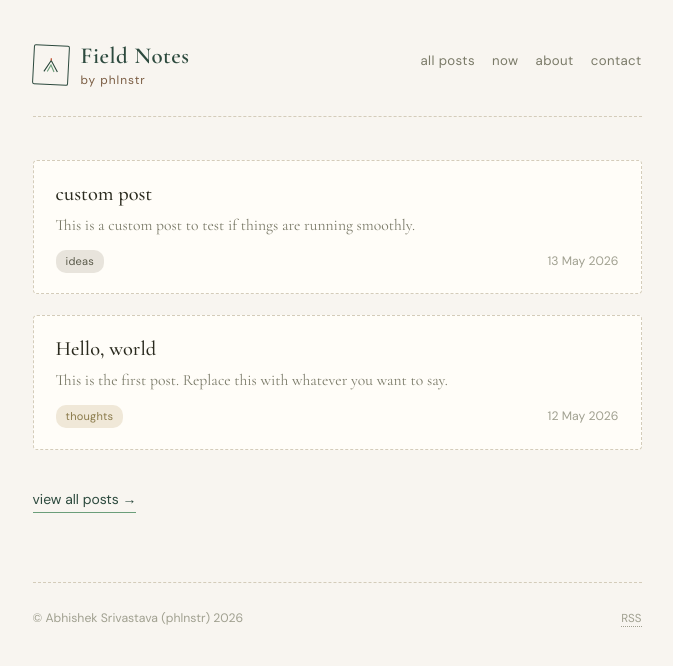
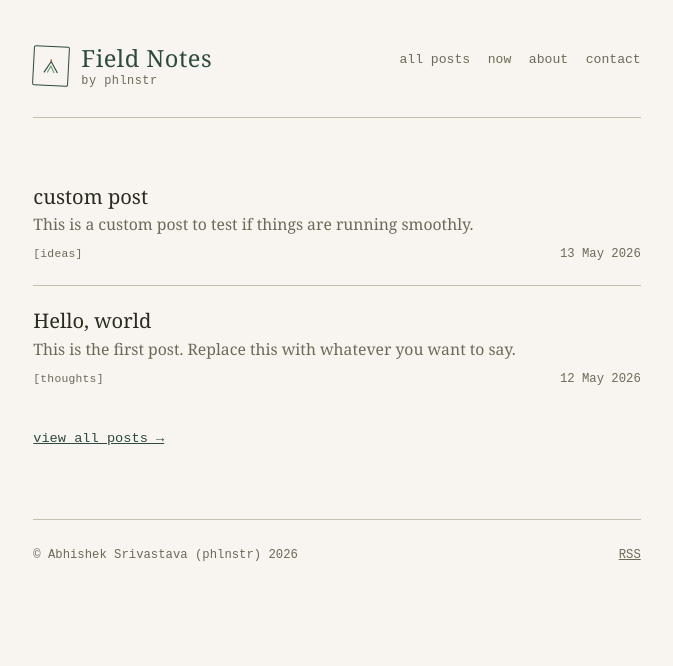
Before and after one commit to phlnstr/phlnstr.in, a Jekyll site: the page built from index.html, in a window 1280 px wide. Shown: the top 666 px of the page, without its empty margins (303-976 px from the left). Built offline with Jekyll 4.4.1, drawn with Linux system fonts in a browser that asks for light colours.

Commit message:
Update style.css

```diff
--- a/assets/css/style.css
+++ b/assets/css/style.css
@@ -1,41 +1,23 @@
 /* ========================================
    FIELD NOTES — Treeline Mail Theme
-   Edit colors here to change the whole site
+   System fonts · flat cards · collapsed palette
    ======================================== */
 
-@import url('https://fonts.googleapis.com/css2?family=Cormorant+Garamond:ital,wght@0,400;0,500;0,600;1,400&family=DM+Sans:wght@400;500;600&family=JetBrains+Mono:wght@400&display=swap');
-
 :root {
-  /* Core palette */
+  /* Core palette — three colors from the logo */
   --green-deep: #2d4a3e;
   --green-sage: #6b9e7a;
   --rust: #c25a3c;
-  --khaki: #7a5c42;
-  --ochre: #d4a03a;
 
   /* Backgrounds */
   --bg: #f8f5f0;
-  --card-bg: #fffdf8;
-  --card-border: #d4ccba;
 
-  /* Text */
+  /* Text — two tones */
   --text: #2a2a1e;
-  --text-light: #7a7a68;
-  --text-faint: #a0a090;
+  --text-light: #6a6a58;
 
-  /* Tag colors */
-  --tag-hiking-bg: #e0ebe4;
-  --tag-hiking-text: #2d4a3e;
-  --tag-philosophy-bg: #f5ddd4;
-  --tag-philosophy-text: #c25a3c;
-  --tag-running-bg: #e8e0d4;
-  --tag-running-text: #7a5c42;
-  --tag-trail-bg: #dde8e0;
-  --tag-trail-text: #3a6b5a;
-  --tag-thoughts-bg: #f0e8d8;
-  --tag-thoughts-text: #8a7a4a;
-  --tag-default-bg: #e8e4dc;
-  --tag-default-text: #5a5a4a;
+  /* Rules & borders */
+  --rule: #c8c0ae;
 
   --max-width: 660px;
 }
@@ -51,19 +33,18 @@
 }
 
 html {
-  font-size: 17px;
+  font-size: 17.5px;
   scroll-behavior: smooth;
 }
 
 body {
-  font-family: 'Cormorant Garamond', Georgia, serif;
+  font-family: Georgia, 'Times New Roman', 'Noto Serif', serif;
   background: var(--bg);
   color: var(--text);
-  line-height: 1.75;
+  line-height: 1.55;
   padding: 2.5rem 1.5rem;
   max-width: var(--max-width);
   margin: 0 auto;
-  -webkit-font-smoothing: antialiased;
 }
 
 /* ========================================
@@ -71,22 +52,21 @@ body {
    ======================================== */
 
 h1, h2, h3 {
-  font-family: 'Cormorant Garamond', Georgia, serif;
-  font-weight: 500;
+  font-family: Georgia, 'Times New Roman', serif;
+  font-weight: normal;
   line-height: 1.3;
   color: var(--text);
 }
 
-h1 { font-size: 1.9rem; margin-bottom: 0.5rem; }
-h2 { font-size: 1.5rem; margin: 2rem 0 0.8rem; }
-h3 { font-size: 1.2rem; margin: 1.5rem 0 0.6rem; }
+h1 { font-size: 1.8rem; margin-bottom: 0.5rem; }
+h2 { font-size: 1.4rem; margin: 2rem 0 0.8rem; }
+h3 { font-size: 1.15rem; margin: 1.5rem 0 0.6rem; }
 
-p { margin-bottom: 1.3rem; }
+p { margin-bottom: 1.2rem; }
 
 a {
   color: var(--rust);
-  text-decoration: none;
-  transition: color 0.2s ease;
+  text-decoration: underline;
 }
 
 a:hover {
@@ -94,7 +74,7 @@ a:hover {
 }
 
 blockquote {
-  border-left: 3px solid var(--green-sage);
+  border-left: 2px solid var(--green-sage);
   padding-left: 1.2rem;
   margin: 1.5rem 0;
   color: var(--text-light);
@@ -103,17 +83,15 @@ blockquote {
 }
 
 code {
-  font-family: 'JetBrains Mono', monospace;
-  font-size: 0.82rem;
+  font-family: 'Courier New', Courier, monospace;
+  font-size: 0.85rem;
   background: #ede8df;
-  padding: 0.15rem 0.4rem;
-  border-radius: 3px;
+  padding: 0.1rem 0.35rem;
 }
 
 pre {
   background: #ede8df;
   padding: 1.2rem;
-  border-radius: 6px;
   overflow-x: auto;
   margin: 1.5rem 0;
 }
@@ -122,14 +100,13 @@ pre code { background: none; padding: 0; }
 
 hr {
   border: none;
-  border-top: 1px dashed var(--card-border);
+  border-top: 1px solid var(--rule);
   margin: 2rem 0;
 }
 
 img {
   max-width: 100%;
   height: auto;
-  border-radius: 4px;
   margin: 1.5rem 0;
 }
 
@@ -143,7 +120,7 @@ li { margin-bottom: 0.4rem; }
 .site-header {
   margin-bottom: 2.5rem;
   padding-bottom: 1.5rem;
-  border-bottom: 1px dashed var(--card-border);
+  border-bottom: 1px solid var(--rule);
   display: flex;
   justify-content: space-between;
   align-items: flex-start;
@@ -174,9 +151,9 @@ li { margin-bottom: 0.4rem; }
 }
 
 .site-title {
-  font-family: 'Cormorant Garamond', Georgia, serif;
+  font-family: Georgia, 'Times New Roman', serif;
   font-size: 1.35rem;
-  font-weight: 600;
+  font-weight: normal;
   color: var(--green-deep);
   letter-spacing: 0.5px;
   text-decoration: none;
@@ -188,11 +165,10 @@ li { margin-bottom: 0.4rem; }
 }
 
 .site-subtitle {
-  font-family: 'DM Sans', sans-serif;
-  font-size: 0.7rem;
-  color: var(--khaki);
-  letter-spacing: 1px;
-  text-transform: lowercase;
+  font-family: 'Courier New', Courier, monospace;
+  font-size: 0.68rem;
+  color: var(--text-light);
+  letter-spacing: 0.5px;
 }
 
 nav {
@@ -202,20 +178,18 @@ nav {
 }
 
 nav a {
-  font-family: 'DM Sans', sans-serif;
-  font-size: 0.78rem;
+  font-family: 'Courier New', Courier, monospace;
+  font-size: 0.75rem;
   color: var(--text-light);
-  letter-spacing: 0.03em;
   text-decoration: none;
   padding-bottom: 2px;
   border-bottom: 1px solid transparent;
-  transition: all 0.2s ease;
 }
 
 nav a:hover,
 nav a.active {
   color: var(--green-deep);
-  border-bottom-color: var(--green-sage);
+  border-bottom-color: var(--green-deep);
 }
 
 /* ========================================
@@ -223,25 +197,20 @@ nav a.active {
    ======================================== */
 
 .post-card {
-  background: var(--card-bg);
-  border-radius: 4px;
-  padding: 1.2rem 1.3rem;
-  border: 1px dashed var(--card-border);
-  margin-bottom: 1.2rem;
-  transition: border-color 0.2s ease, transform 0.15s ease;
+  padding: 1.2rem 0;
+  border-bottom: 1px solid var(--rule);
 }
 
-.post-card:hover {
-  border-color: var(--green-sage);
-  transform: translateY(-1px);
+.post-card:last-of-type {
+  border-bottom: none;
 }
 
 .post-card-title {
-  font-family: 'Cormorant Garamond', Georgia, serif;
-  font-size: 1.2rem;
-  font-weight: 500;
+  font-family: Georgia, 'Times New Roman', serif;
+  font-size: 1.15rem;
+  font-weight: normal;
   line-height: 1.3;
-  margin-bottom: 0.3rem;
+  margin-bottom: 0.25rem;
 }
 
 .post-card-title a {
@@ -250,14 +219,15 @@ nav a.active {
 }
 
 .post-card-title a:hover {
+  text-decoration: underline;
   color: var(--rust);
 }
 
 .post-card-excerpt {
-  font-size: 0.92rem;
+  font-size: 0.9rem;
   color: var(--text-light);
-  line-height: 1.6;
-  margin-bottom: 0.7rem;
+  line-height: 1.5;
+  margin-bottom: 0.5rem;
 }
 
 .post-card-footer {
@@ -267,9 +237,9 @@ nav a.active {
 }
 
 .post-date {
-  font-family: 'DM Sans', sans-serif;
-  font-size: 0.72rem;
-  color: var(--text-faint);
+  font-family: 'Courier New', Courier, monospace;
+  font-size: 0.7rem;
+  color: var(--text-light);
 }
 
 /* ========================================
@@ -279,35 +249,23 @@ nav a.active {
 .tags {
   display: flex;
   flex-wrap: wrap;
-  gap: 5px;
+  gap: 6px;
 }
 
 .tag {
-  font-family: 'DM Sans', sans-serif;
+  font-family: 'Courier New', Courier, monospace;
   font-size: 0.65rem;
-  padding: 2px 10px;
-  border-radius: 10px;
+  color: var(--text-light);
+  text-decoration: none;
   letter-spacing: 0.02em;
-  cursor: pointer;
-  text-decoration: none;
-  display: inline-block;
-  transition: opacity 0.15s ease, transform 0.15s ease;
-  background: var(--tag-default-bg);
-  color: var(--tag-default-text);
 }
 
+.tag::before { content: '['; }
+.tag::after  { content: ']'; }
+
 .tag:hover {
-  opacity: 0.85;
-  transform: translateY(-1px);
+  color: var(--rust);
 }
-
-/* Named tag colors — .tag.tag-X specificity beats global a:hover */
-.tag.tag-hiking     { background: var(--tag-hiking-bg);     color: var(--tag-hiking-text); }
-.tag.tag-running    { background: var(--tag-running-bg);    color: var(--tag-running-text); }
-.tag.tag-philosophy { background: var(--tag-philosophy-bg); color: var(--tag-philosophy-text); }
-.tag.tag-trail      { background: var(--tag-trail-bg);      color: var(--tag-trail-text); }
-.tag.tag-thoughts   { background: var(--tag-thoughts-bg);   color: var(--tag-thoughts-text); }
-.tag.tag-default    { background: var(--tag-default-bg);    color: var(--tag-default-text); }
 
 /* ========================================
    View All Link
@@ -316,16 +274,14 @@ nav a.active {
 .view-all {
   display: inline-block;
   margin-top: 1rem;
-  font-family: 'DM Sans', sans-serif;
-  font-size: 0.82rem;
+  font-family: 'Courier New', Courier, monospace;
+  font-size: 0.78rem;
   color: var(--green-deep);
-  border-bottom: 1px solid var(--green-sage);
-  padding-bottom: 1px;
+  text-decoration: underline;
 }
 
 .view-all:hover {
   color: var(--rust);
-  border-bottom-color: var(--rust);
 }
 
 /* ========================================
@@ -338,50 +294,45 @@ nav a.active {
   gap: 8px;
   align-items: center;
   margin-bottom: 1.8rem;
-  padding: 0.8rem 1rem;
-  background: var(--card-bg);
-  border: 1px dashed var(--card-border);
-  border-radius: 4px;
+  padding: 0.8rem 0;
+  border-bottom: 1px solid var(--rule);
 }
 
 .filter-bar label {
-  font-family: 'DM Sans', sans-serif;
-  font-size: 0.72rem;
-  color: var(--text-faint);
+  font-family: 'Courier New', Courier, monospace;
+  font-size: 0.7rem;
+  color: var(--text-light);
   letter-spacing: 0.05em;
-  text-transform: uppercase;
+  text-transform: lowercase;
   margin-right: 4px;
 }
 
 .filter-btn {
-  font-family: 'DM Sans', sans-serif;
-  font-size: 0.72rem;
-  padding: 3px 12px;
-  border-radius: 10px;
-  border: 1px solid var(--card-border);
+  font-family: 'Courier New', Courier, monospace;
+  font-size: 0.7rem;
+  padding: 2px 8px;
+  border: 1px solid var(--rule);
   background: transparent;
   color: var(--text-light);
   cursor: pointer;
-  transition: all 0.15s ease;
 }
 
 .filter-btn:hover {
-  border-color: var(--green-sage);
+  border-color: var(--green-deep);
   color: var(--green-deep);
 }
 
 .filter-btn.active {
   background: var(--green-deep);
-  color: #fff;
+  color: var(--bg);
   border-color: var(--green-deep);
 }
 
 .sort-select {
-  font-family: 'DM Sans', sans-serif;
-  font-size: 0.72rem;
-  padding: 3px 8px;
-  border: 1px solid var(--card-border);
-  border-radius: 4px;
+  font-family: 'Courier New', Courier, monospace;
+  font-size: 0.7rem;
+  padding: 2px 6px;
+  border: 1px solid var(--rule);
   background: transparent;
   color: var(--text-light);
   cursor: pointer;
@@ -395,7 +346,7 @@ nav a.active {
 .post-header {
   margin-bottom: 2rem;
   padding-bottom: 1rem;
-  border-bottom: 1px dashed var(--card-border);
+  border-bottom: 1px solid var(--rule);
 }
 
 .post-header h1 {
@@ -403,21 +354,21 @@ nav a.active {
 }
 
 .post-meta {
-  font-family: 'DM Sans', sans-serif;
-  font-size: 0.78rem;
-  color: var(--text-faint);
+  font-family: 'Courier New', Courier, monospace;
+  font-size: 0.75rem;
+  color: var(--text-light);
   letter-spacing: 0.03em;
   margin-bottom: 0.6rem;
 }
 
 .post-body {
   margin-bottom: 3rem;
-  font-size: 1.05rem;
+  font-size: 1.02rem;
 }
 
 .back-link {
-  font-family: 'DM Sans', sans-serif;
-  font-size: 0.82rem;
+  font-family: 'Courier New', Courier, monospace;
+  font-size: 0.78rem;
   color: var(--text-light);
 }
 
@@ -430,11 +381,11 @@ nav a.active {
    ======================================== */
 
 .page-content {
-  font-size: 1.05rem;
+  font-size: 1.02rem;
 }
 
 .page-content p:first-of-type {
-  font-size: 1.1rem;
+  font-size: 1.05rem;
 }
 
 .page-title {
@@ -452,32 +403,28 @@ nav a.active {
 }
 
 .social-list li {
-  padding: 0.7rem 1rem;
-  background: var(--card-bg);
-  border: 1px dashed var(--card-border);
-  border-radius: 4px;
-  margin-bottom: 0.6rem;
+  padding: 0.6rem 0;
+  border-bottom: 1px solid var(--rule);
   display: flex;
   justify-content: space-between;
   align-items: center;
-  transition: border-color 0.2s ease;
 }
 
-.social-list li:hover {
-  border-color: var(--green-sage);
+.social-list li:last-child {
+  border-bottom: none;
 }
 
 .social-label {
-  font-family: 'DM Sans', sans-serif;
-  font-size: 0.78rem;
-  color: var(--text-faint);
-  text-transform: uppercase;
+  font-family: 'Courier New', Courier, monospace;
+  font-size: 0.72rem;
+  color: var(--text-light);
+  text-transform: lowercase;
   letter-spacing: 0.05em;
 }
 
 .social-link {
-  font-family: 'DM Sans', sans-serif;
-  font-size: 0.88rem;
+  font-family: 'Courier New', Courier, monospace;
+  font-size: 0.82rem;
   color: var(--green-deep);
 }
 
@@ -490,9 +437,9 @@ nav a.active {
    ======================================== */
 
 .now-updated {
-  font-family: 'DM Sans', sans-serif;
-  font-size: 0.75rem;
-  color: var(--text-faint);
+  font-family: 'Courier New', Courier, monospace;
+  font-size: 0.72rem;
+  color: var(--text-light);
   margin-bottom: 1.5rem;
   letter-spacing: 0.03em;
 }
@@ -504,27 +451,22 @@ nav a.active {
 .site-footer {
   margin-top: 4rem;
   padding-top: 1.5rem;
-  border-top: 1px dashed var(--card-border);
-  font-family: 'DM Sans', sans-serif;
-  font-size: 0.72rem;
-  color: var(--text-faint);
+  border-top: 1px solid var(--rule);
+  font-family: 'Courier New', Courier, monospace;
+  font-size: 0.7rem;
+  color: var(--text-light);
   display: flex;
   justify-content: space-between;
   align-items: center;
 }
 
-.footer-right {
-  font-size: 0.68rem;
-}
-
 .site-footer a {
-  color: var(--text-faint);
-  border-bottom: 1px dotted var(--text-faint);
+  color: var(--text-light);
+  text-decoration: underline;
 }
 
 .site-footer a:hover {
   color: var(--rust);
-  border-bottom-color: var(--rust);
 }
 
 /* ========================================
@@ -532,7 +474,7 @@ nav a.active {
    ======================================== */
 
 @media (max-width: 520px) {
-  html { font-size: 16px; }
+  html { font-size: 16.5px; }
   body { padding: 1.5rem 1rem; }
 
   .site-header {
```
